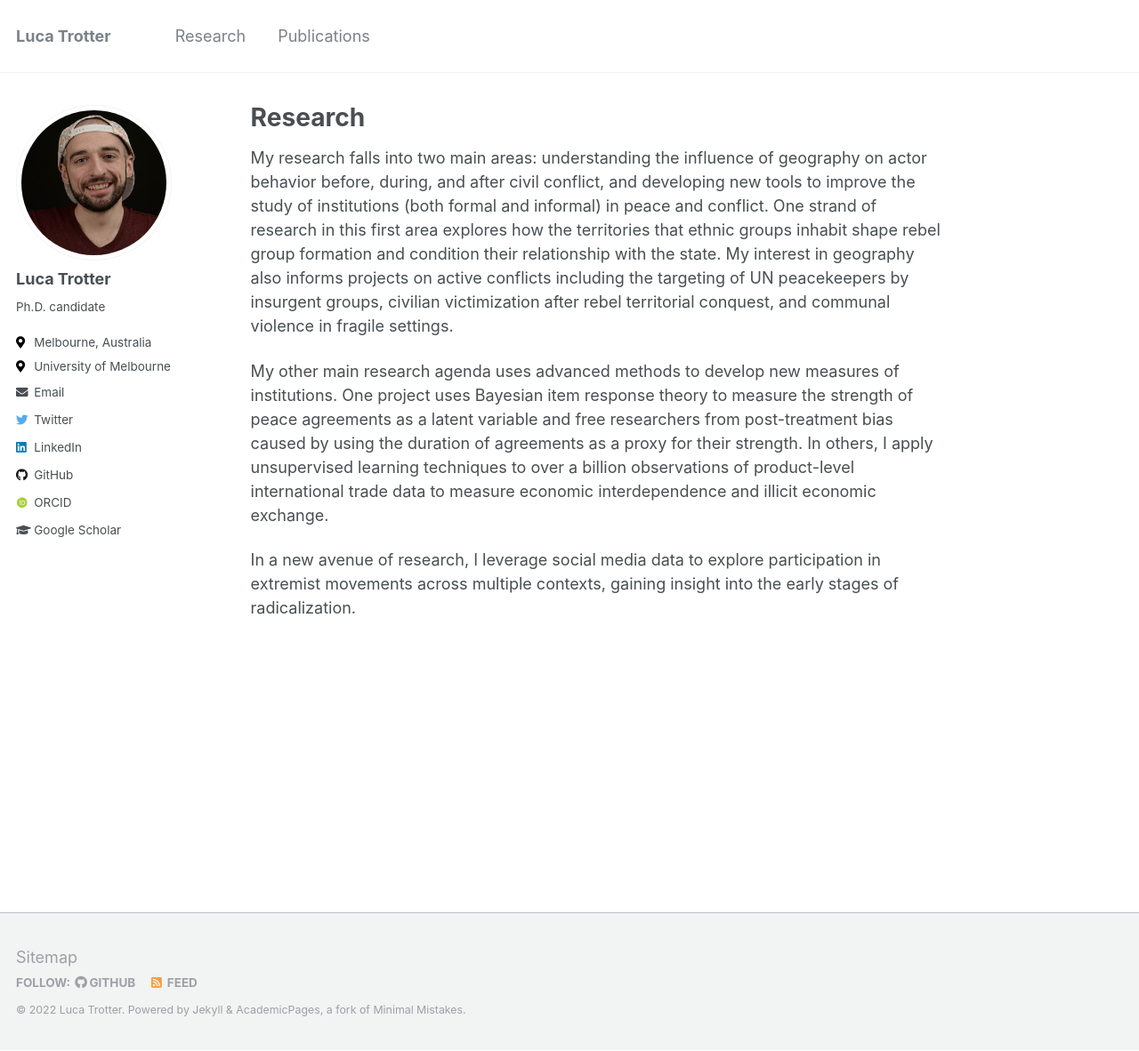
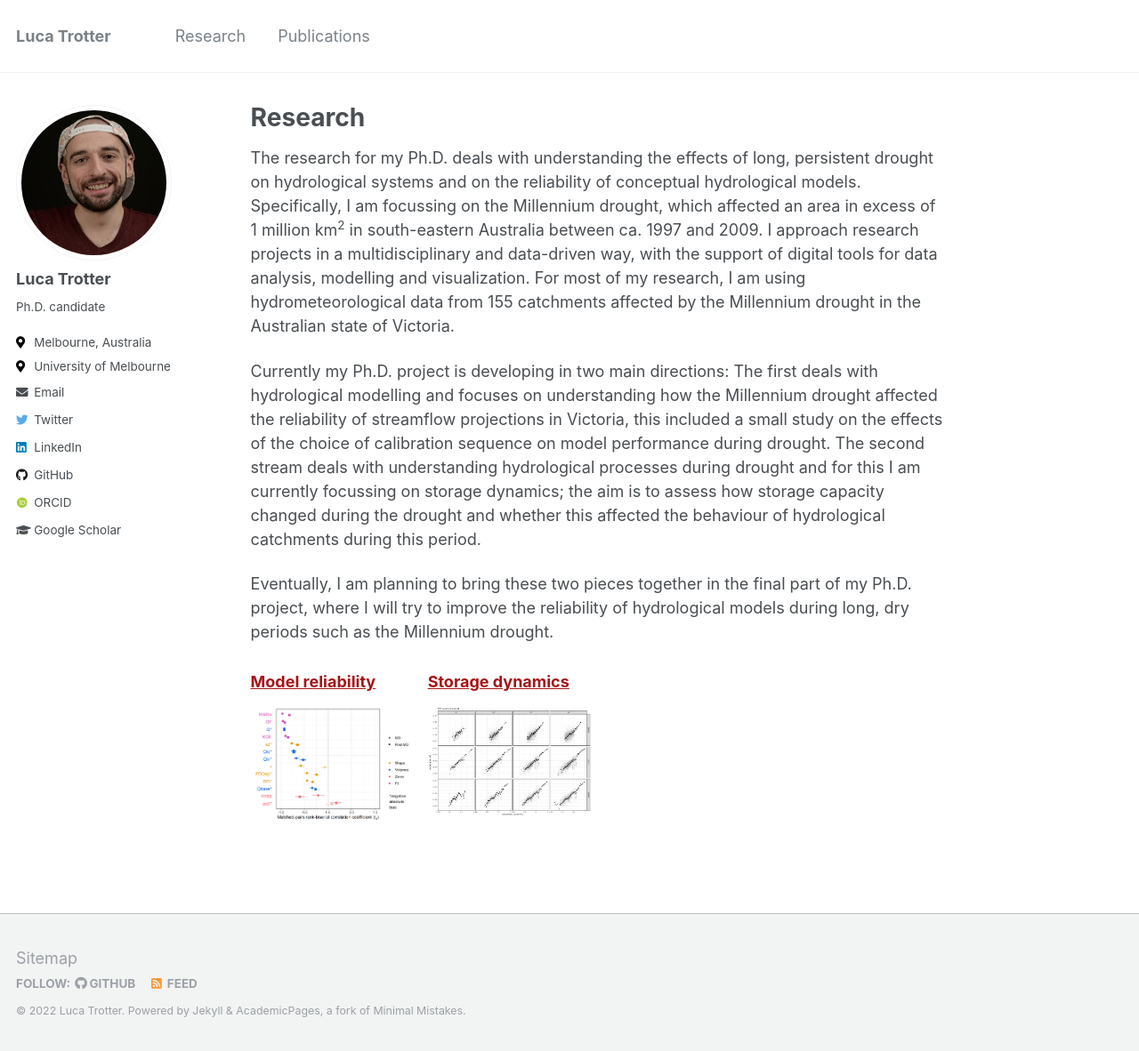
Before and after one commit to ltrotter/ltrotter.github.io, a Jekyll site: the page built from _pages/research.md, in a window 1280 px wide and 1182 px high. Shown: the whole window at 89% size. Built offline with Jekyll 4.4.1, drawn with Linux system fonts in a browser that asks for light colours; some web fonts are replaced.

Commit message:
Update research (content missing)

```diff
--- a/_pages/research.md
+++ b/_pages/research.md
@@ -3,38 +3,19 @@ layout: archive
 title: "Research"
 permalink: /research/
 author_profile: true
-header:
-  og_image: "research/ecdf.png"
 ---
 
-My research falls into two main areas: understanding the influence of geography
-on actor behavior before, during, and after civil conflict, and developing new
-tools to improve the study of institutions (both formal and informal) in peace
-and conflict. One strand of research in this first area explores how the
-territories that ethnic groups inhabit shape rebel group formation and condition
-their relationship with the state. My interest in geography also informs
-projects on active conflicts including the targeting of UN peacekeepers by
-insurgent groups, civilian victimization after rebel territorial conquest, and
-communal violence in fragile settings.
+The research for my Ph.D. deals with understanding the effects of long, persistent drought on hydrological systems and on the reliability of conceptual hydrological models.
+Specifically, I am focussing on the Millennium drought, which affected an area in excess of 1 million km<sup>2</sup> in south-eastern Australia between ca. 1997 and 2009.
+I approach research projects in a multidisciplinary and data-driven way, with the support of digital tools for data analysis, modelling and visualization.
+For most of my research, I am using hydrometeorological data from 155 catchments affected by the Millennium drought in the Australian state of Victoria.
 
-My other main research agenda uses advanced methods to develop new measures of
-institutions. One project uses Bayesian item response theory to measure the
-strength of peace agreements as a latent variable and free researchers from
-post-treatment bias caused by using the duration of agreements as a proxy for
-their strength. In others, I apply unsupervised learning techniques to over a
-billion observations of product-level international trade data to measure
-economic interdependence and illicit economic exchange.
+Currently my Ph.D. project is developing in two main directions:
+The first deals with hydrological modelling and focuses on understanding how the Millennium drought affected the reliability of streamflow projections in Victoria, this included a small study on the effects of the choice of calibration sequence on model performance during drought. The second stream deals with understanding hydrological processes during drought and for this I am currently focussing on storage dynamics; the aim is to assess how storage capacity changed during the drought and whether this affected the behaviour of hydrological catchments during this period.
 
-In a new avenue of research, I leverage social media data to explore
-participation in extremist movements across multiple contexts, gaining insight
-into the early stages of radicalization.
+Eventually, I am planning to bring these two pieces together in the final part of my Ph.D. project, where I will try to improve the reliability of hydrological models during long, dry periods such as the Millennium drought.
 
-<nbsp>
 
 {% include base_path %}
-
 {% assign ordered_pages = site.research | sort:"order_number" %}
-
-{% for post in ordered_pages %}
-  {% include archive-single.html type="grid" %}
-{% endfor %}
+{% for post in ordered_pages %} {% include archive-single.html type="grid" %} {% endfor %}
```
Also changed, not shown: _research/model-reliability.md (added, +9 -0 lines), _research/storage-dynamics.md (added, +9 -0 lines).
